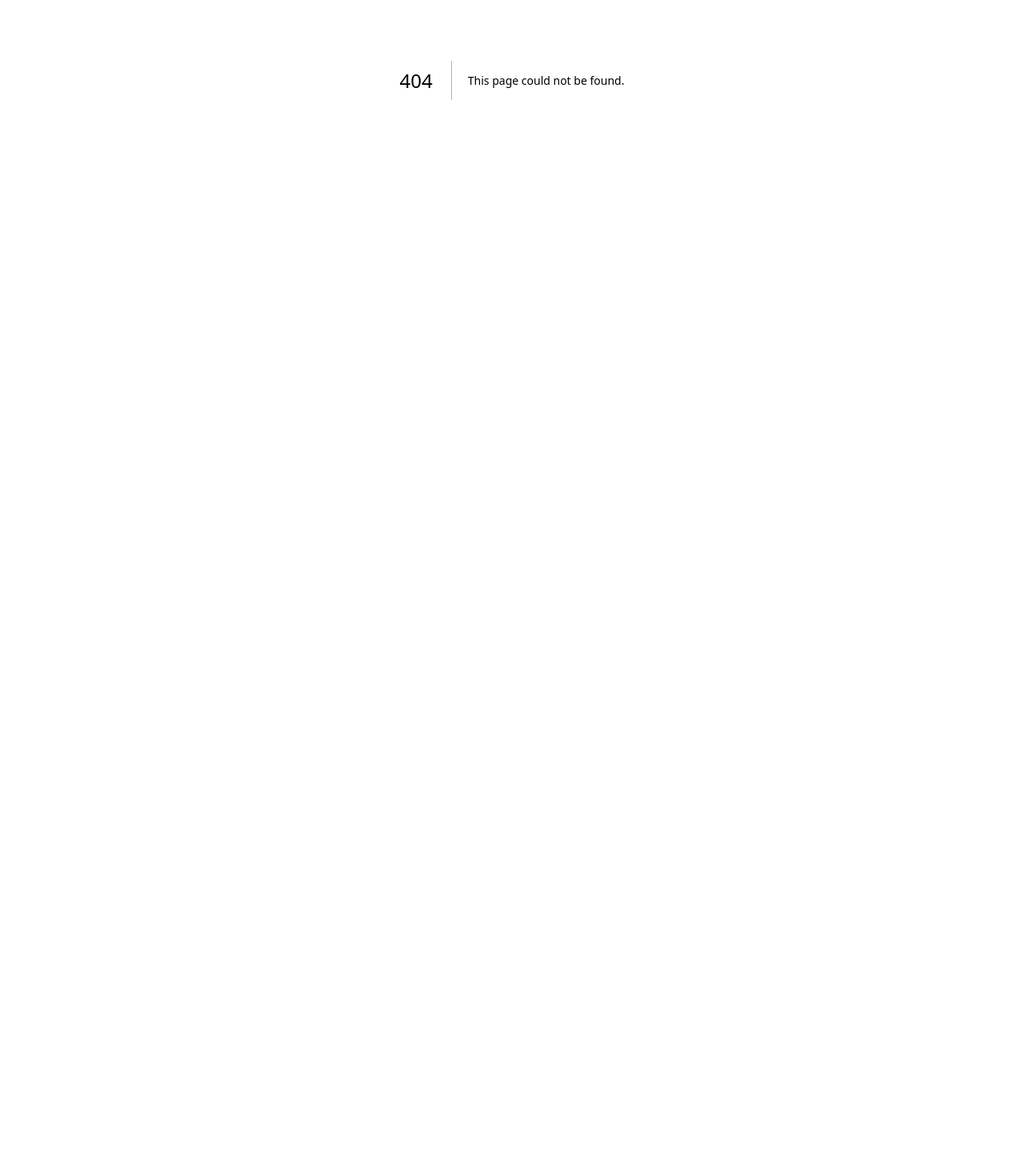
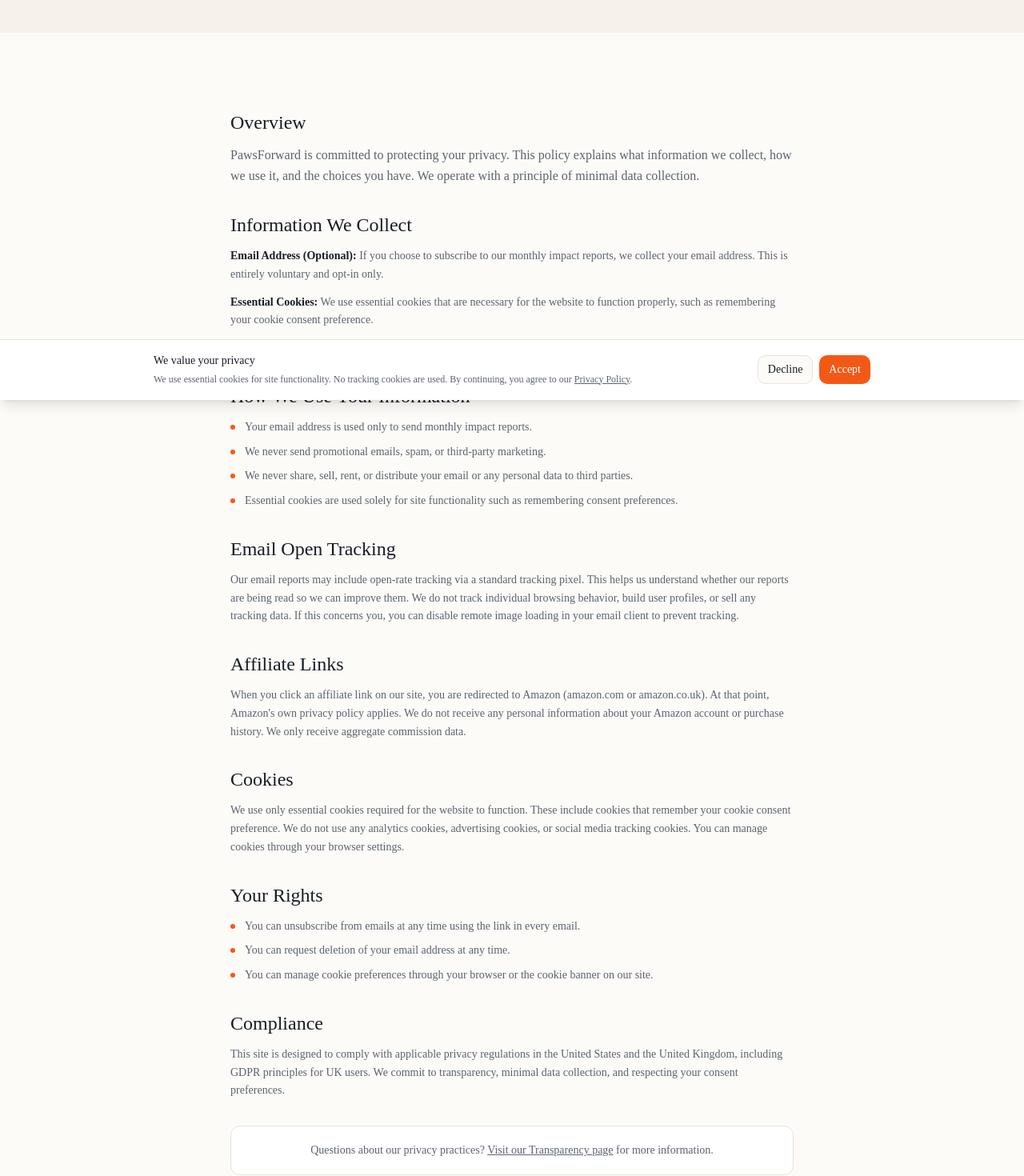
Before and after one commit to shivampersonal22/ethical-pet-support-website, a Next.js app in the folder ethical-pet-support-website/: page /privacy in a window 1280 px wide. Before the commit this address had no page. Shown: the part 300-1770 px from the top of the page at 80% size. Before the commit the page ends 800 px from the top, so only its background shows below. Built offline with nearby package versions, Linux system fonts and the light colour scheme.

Commit message:
Upload files via Chrome extension

```diff
--- /dev/null
+++ b/ethical-pet-support-website/app/privacy/page.tsx
@@ -0,0 +1,130 @@
+import type { Metadata } from "next";
+import Link from "next/link";
+import { SiteHeader } from "@/components/site-header";
+import { SiteFooter } from "@/components/site-footer";
+import { CookieConsent } from "@/components/cookie-consent";
+
+export const metadata: Metadata = {
+  title: "Privacy Policy - PawsForward",
+  description: "Our privacy policy explains what data we collect, how we use it, and how we protect your information.",
+};
+
+export default function PrivacyPage() {
+  return (
+    <>
+      <SiteHeader />
+      <main>
+        <section className="bg-secondary">
+          <div className="mx-auto max-w-3xl px-4 py-16 text-center lg:px-8 lg:py-24">
+            <h1 className="font-serif text-4xl text-foreground md:text-5xl text-balance">
+              Privacy Policy
+            </h1>
+            <p className="mt-4 text-muted-foreground">
+              Last updated: February 1, 2026
+            </p>
+          </div>
+        </section>
+
+        <section className="mx-auto max-w-3xl px-4 py-16 lg:px-8 lg:py-24">
+          <div className="prose-custom flex flex-col gap-8">
+            <div>
+              <h2 className="font-serif text-2xl text-foreground">Overview</h2>
+              <p className="mt-3 leading-relaxed text-muted-foreground">
+                PawsForward is committed to protecting your privacy. This policy explains what information we collect, how we use it, and the choices you have. We operate with a principle of minimal data collection.
+              </p>
+            </div>
+
+            <div>
+              <h2 className="font-serif text-2xl text-foreground">Information We Collect</h2>
+              <div className="mt-3 flex flex-col gap-3 text-sm leading-relaxed text-muted-foreground">
+                <p><strong className="text-foreground">Email Address (Optional):</strong> If you choose to subscribe to our monthly impact reports, we collect your email address. This is entirely voluntary and opt-in only.</p>
+                <p><strong className="text-foreground">Essential Cookies:</strong> We use essential cookies that are necessary for the website to function properly, such as remembering your cookie consent preference.</p>
+                <p><strong className="text-foreground">No Tracking Cookies:</strong> We do not use advertising cookies, retargeting pixels, or any form of behavioral tracking.</p>
+              </div>
+            </div>
+
+            <div>
+              <h2 className="font-serif text-2xl text-foreground">How We Use Your Information</h2>
+              <ul className="mt-3 flex flex-col gap-2 text-sm leading-relaxed text-muted-foreground">
+                <li className="flex items-start gap-3">
+                  <span className="mt-2 h-1.5 w-1.5 shrink-0 rounded-full bg-primary" aria-hidden="true" />
+                  Your email address is used only to send monthly impact reports.
+                </li>
+                <li className="flex items-start gap-3">
+                  <span className="mt-2 h-1.5 w-1.5 shrink-0 rounded-full bg-primary" aria-hidden="true" />
+                  We never send promotional emails, spam, or third-party marketing.
+                </li>
+                <li className="flex items-start gap-3">
+                  <span className="mt-2 h-1.5 w-1.5 shrink-0 rounded-full bg-primary" aria-hidden="true" />
+                  We never share, sell, rent, or distribute your email or any personal data to third parties.
+                </li>
+                <li className="flex items-start gap-3">
+                  <span className="mt-2 h-1.5 w-1.5 shrink-0 rounded-full bg-primary" aria-hidden="true" />
+                  Essential cookies are used solely for site functionality such as remembering consent preferences.
+                </li>
+              </ul>
+            </div>
+
+            <div>
+              <h2 className="font-serif text-2xl text-foreground">Email Open Tracking</h2>
+              <p className="mt-3 leading-relaxed text-sm text-muted-foreground">
+                Our email reports may include open-rate tracking via a standard tracking pixel. This helps us understand whether our reports are being read so we can improve them. We do not track individual browsing behavior, build user profiles, or sell any tracking data. If this concerns you, you can disable remote image loading in your email client to prevent tracking.
+              </p>
+            </div>
+
+            <div>
+              <h2 className="font-serif text-2xl text-foreground">Affiliate Links</h2>
+              <p className="mt-3 leading-relaxed text-sm text-muted-foreground">
+                When you click an affiliate link on our site, you are redirected to Amazon (amazon.com or amazon.co.uk). At that point, Amazon's own privacy policy applies. We do not receive any personal information about your Amazon account or purchase history. We only receive aggregate commission data.
+              </p>
+            </div>
+
+            <div>
+              <h2 className="font-serif text-2xl text-foreground">Cookies</h2>
+              <p className="mt-3 leading-relaxed text-sm text-muted-foreground">
+                We use only essential cookies required for the website to function. These include cookies that remember your cookie consent preference. We do not use any analytics cookies, advertising cookies, or social media tracking cookies. You can manage cookies through your browser settings.
+              </p>
+            </div>
+
+            <div>
+              <h2 className="font-serif text-2xl text-foreground">Your Rights</h2>
+              <ul className="mt-3 flex flex-col gap-2 text-sm leading-relaxed text-muted-foreground">
+                <li className="flex items-start gap-3">
+                  <span className="mt-2 h-1.5 w-1.5 shrink-0 rounded-full bg-primary" aria-hidden="true" />
+                  You can unsubscribe from emails at any time using the link in every email.
+                </li>
+                <li className="flex items-start gap-3">
+                  <span className="mt-2 h-1.5 w-1.5 shrink-0 rounded-full bg-primary" aria-hidden="true" />
+                  You can request deletion of your email address at any time.
+                </li>
+                <li className="flex items-start gap-3">
+                  <span className="mt-2 h-1.5 w-1.5 shrink-0 rounded-full bg-primary" aria-hidden="true" />
+                  You can manage cookie preferences through your browser or the cookie banner on our site.
+                </li>
+              </ul>
+            </div>
+
+            <div>
+              <h2 className="font-serif text-2xl text-foreground">Compliance</h2>
+              <p className="mt-3 leading-relaxed text-sm text-muted-foreground">
+                This site is designed to comply with applicable privacy regulations in the United States and the United Kingdom, including GDPR principles for UK users. We commit to transparency, minimal data collection, and respecting your consent preferences.
+              </p>
+            </div>
+
+            <div className="rounded-lg border border-border bg-card p-5 text-center">
+              <p className="text-sm text-muted-foreground">
+                Questions about our privacy practices?{" "}
+                <Link href="/transparency" className="underline hover:text-foreground">
+                  Visit our Transparency page
+                </Link>
+                {" "}for more information.
+              </p>
+            </div>
+          </div>
+        </section>
+      </main>
+      <SiteFooter />
+      <CookieConsent />
+    </>
+  );
+}
```
